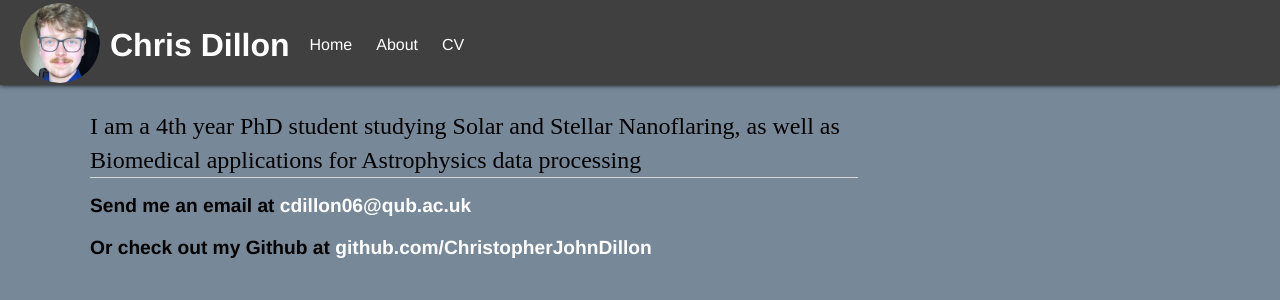
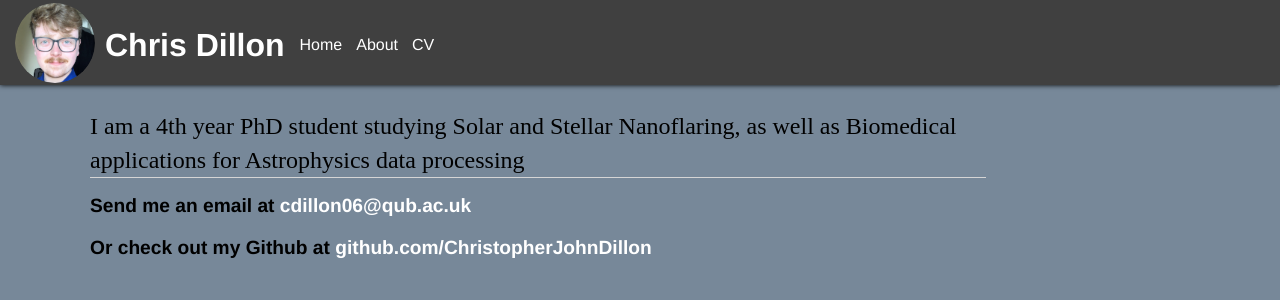
Before and after one commit to ChristopherJohnDillon/ChrisDillon.github.io, a Jekyll site: the page built from index.html, in a window 1280 px wide. Shown: the top 300 px of the page. Built offline with Jekyll 4.4.1, drawn with Linux system fonts in a browser that asks for light colours.

Commit message:
Update main.css

```diff
--- a/css/main.css
+++ b/css/main.css
@@ -29,7 +29,7 @@ body {
   margin-top: 100px;
   margin-left: 80px;
     /* margin: 60px auto; */
-    width: 60%;
+    width: 70%;
     padding: 10px;
     background-color:var(--Body_background-color)  ;
     color:var(--special-text-color)
@@ -81,7 +81,7 @@ header {
   height: 80px;
   display: flex;
   align-items: center;
-  padding-left: 20px ;
+  padding-left: 15px ;
   padding-top: 5px;
   box-shadow: 0 0 5px 0 black;
 
@@ -92,7 +92,7 @@ header * {
 }
 
 header li {
-margin: 10px;
+margin: 5px;
 }
 
 header li a {
```
